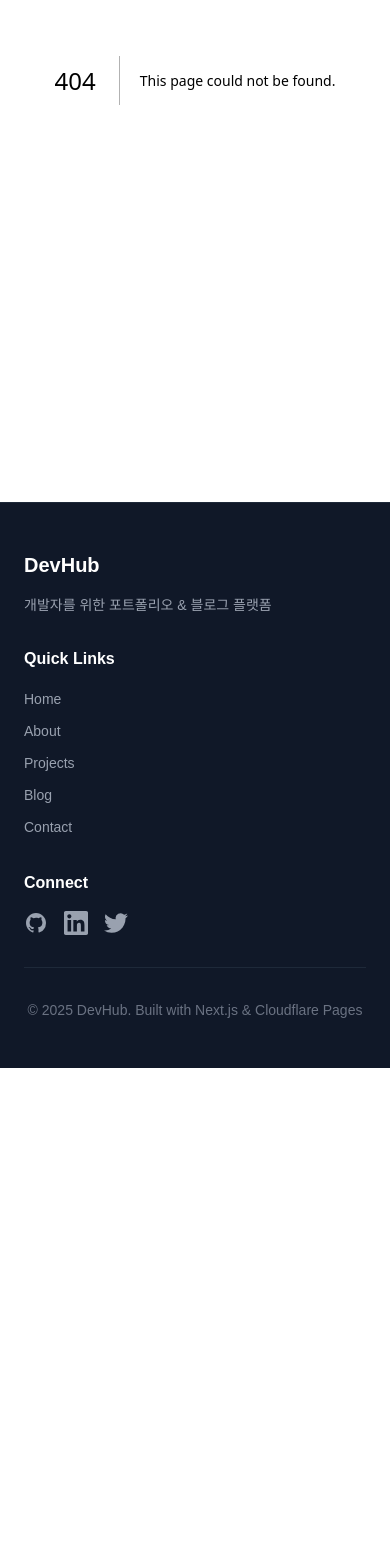
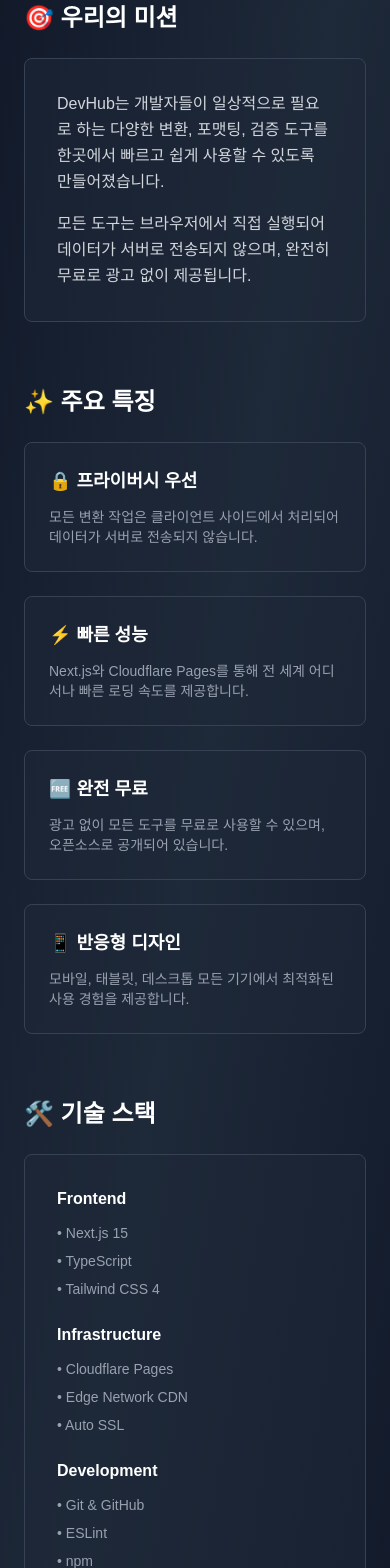
Before and after one commit to devlikebear/devhub, a Next.js app: page /about in a window 390 px wide. Before the commit this address had no page. Shown: the part 342-1910 px from the top of the page. Before the commit the page ends 1410 px from the top, so only its background shows below. Built offline with nearby package versions, Linux system fonts and the light colour scheme.

Commit message:
feat: Add About page for DevHub utility platform
- Create About page with mission and features
- Add privacy-first approach explanation
- Display tech stack information
- Include open source GitHub link
- Responsive design for all devices

Closes #3

```diff
--- /dev/null
+++ b/app/about/page.tsx
@@ -0,0 +1,118 @@
+export default function AboutPage() {
+  return (
+    <div className="min-h-screen bg-gradient-to-br from-gray-900 via-gray-800 to-gray-900 pt-20">
+      <main className="max-w-4xl mx-auto px-6 py-20">
+        {/* Hero Section */}
+        <div className="text-center mb-16">
+          <h1 className="text-4xl sm:text-5xl font-bold text-white mb-6">
+            DevHub에 대하여
+          </h1>
+          <p className="text-xl text-gray-300 max-w-2xl mx-auto">
+            개발자 생산성을 높이는 무료 온라인 유틸리티 도구 모음
+          </p>
+        </div>
+
+        {/* Mission Section */}
+        <section className="mb-16">
+          <h2 className="text-2xl font-bold text-white mb-6">🎯 우리의 미션</h2>
+          <div className="bg-gray-800/50 rounded-lg border border-gray-700 p-8">
+            <p className="text-gray-300 leading-relaxed mb-4">
+              DevHub는 개발자들이 일상적으로 필요로 하는 다양한 변환, 포맷팅, 검증 도구를 한곳에서 빠르고 쉽게 사용할 수 있도록 만들어졌습니다.
+            </p>
+            <p className="text-gray-300 leading-relaxed">
+              모든 도구는 브라우저에서 직접 실행되어 데이터가 서버로 전송되지 않으며, 완전히 무료로 광고 없이 제공됩니다.
+            </p>
+          </div>
+        </section>
+
+        {/* Features Section */}
+        <section className="mb-16">
+          <h2 className="text-2xl font-bold text-white mb-6">✨ 주요 특징</h2>
+          <div className="grid grid-cols-1 md:grid-cols-2 gap-6">
+            <div className="bg-gray-800/50 rounded-lg border border-gray-700 p-6">
+              <h3 className="text-lg font-semibold text-white mb-3">🔒 프라이버시 우선</h3>
+              <p className="text-gray-400 text-sm">
+                모든 변환 작업은 클라이언트 사이드에서 처리되어 데이터가 서버로 전송되지 않습니다.
+              </p>
+            </div>
+
+            <div className="bg-gray-800/50 rounded-lg border border-gray-700 p-6">
+              <h3 className="text-lg font-semibold text-white mb-3">⚡ 빠른 성능</h3>
+              <p className="text-gray-400 text-sm">
+                Next.js와 Cloudflare Pages를 통해 전 세계 어디서나 빠른 로딩 속도를 제공합니다.
+              </p>
+            </div>
+
+            <div className="bg-gray-800/50 rounded-lg border border-gray-700 p-6">
+              <h3 className="text-lg font-semibold text-white mb-3">🆓 완전 무료</h3>
+              <p className="text-gray-400 text-sm">
+                광고 없이 모든 도구를 무료로 사용할 수 있으며, 오픈소스로 공개되어 있습니다.
+              </p>
+            </div>
+
+            <div className="bg-gray-800/50 rounded-lg border border-gray-700 p-6">
+              <h3 className="text-lg font-semibold text-white mb-3">📱 반응형 디자인</h3>
+              <p className="text-gray-400 text-sm">
+                모바일, 태블릿, 데스크톱 모든 기기에서 최적화된 사용 경험을 제공합니다.
+              </p>
+            </div>
+          </div>
+        </section>
+
+        {/* Tech Stack Section */}
+        <section className="mb-16">
+          <h2 className="text-2xl font-bold text-white mb-6">🛠️ 기술 스택</h2>
+          <div className="bg-gray-800/50 rounded-lg border border-gray-700 p-8">
+            <div className="grid grid-cols-1 sm:grid-cols-3 gap-6">
+              <div>
+                <h3 className="text-white font-semibold mb-3">Frontend</h3>
+                <ul className="text-gray-400 text-sm space-y-2">
+                  <li>• Next.js 15</li>
+                  <li>• TypeScript</li>
+                  <li>• Tailwind CSS 4</li>
+                </ul>
+              </div>
+              <div>
+                <h3 className="text-white font-semibold mb-3">Infrastructure</h3>
+                <ul className="text-gray-400 text-sm space-y-2">
+                  <li>• Cloudflare Pages</li>
+                  <li>• Edge Network CDN</li>
+                  <li>• Auto SSL</li>
+                </ul>
+              </div>
+              <div>
+                <h3 className="text-white font-semibold mb-3">Development</h3>
+                <ul className="text-gray-400 text-sm space-y-2">
+                  <li>• Git & GitHub</li>
+                  <li>• ESLint</li>
+                  <li>• npm</li>
+                </ul>
+              </div>
+            </div>
+          </div>
+        </section>
+
+        {/* Open Source Section */}
+        <section>
+          <h2 className="text-2xl font-bold text-white mb-6">🤝 오픈소스</h2>
+          <div className="bg-gray-800/50 rounded-lg border border-gray-700 p-8 text-center">
+            <p className="text-gray-300 mb-6">
+              DevHub는 오픈소스 프로젝트입니다. GitHub에서 소스 코드를 확인하고 기여할 수 있습니다.
+            </p>
+            <a
+              href="https://github.com/devlikebear/devhub"
+              target="_blank"
+              rel="noopener noreferrer"
+              className="inline-flex items-center px-6 py-3 bg-blue-600 hover:bg-blue-700 text-white rounded-lg font-semibold transition-colors"
+            >
+              <svg className="w-5 h-5 mr-2" fill="currentColor" viewBox="0 0 24 24">
+                <path fillRule="evenodd" d="M12 2C6.477 2 2 6.484 2 12.017c0 4.425 2.865 8.18 6.839 9.504.5.092.682-.217.682-.483 0-.237-.008-.868-.013-1.703-2.782.605-3.369-1.343-3.369-1.343-.454-1.158-1.11-1.466-1.11-1.466-.908-.62.069-.608.069-.608 1.003.07 1.531 1.032 1.531 1.032.892 1.53 2.341 1.088 2.91.832.092-.647.35-1.088.636-1.338-2.22-.253-4.555-1.113-4.555-4.951 0-1.093.39-1.988 1.029-2.688-.103-.253-.446-1.272.098-2.65 0 0 .84-.27 2.75 1.026A9.564 9.564 0 0112 6.844c.85.004 1.705.115 2.504.337 1.909-1.296 2.747-1.027 2.747-1.027.546 1.379.202 2.398.1 2.651.64.7 1.028 1.595 1.028 2.688 0 3.848-2.339 4.695-4.566 4.943.359.309.678.92.678 1.855 0 1.338-.012 2.419-.012 2.747 0 .268.18.58.688.482A10.019 10.019 0 0022 12.017C22 6.484 17.522 2 12 2z" clipRule="evenodd" />
+              </svg>
+              GitHub에서 보기
+            </a>
+          </div>
+        </section>
+      </main>
+    </div>
+  );
+}
```
